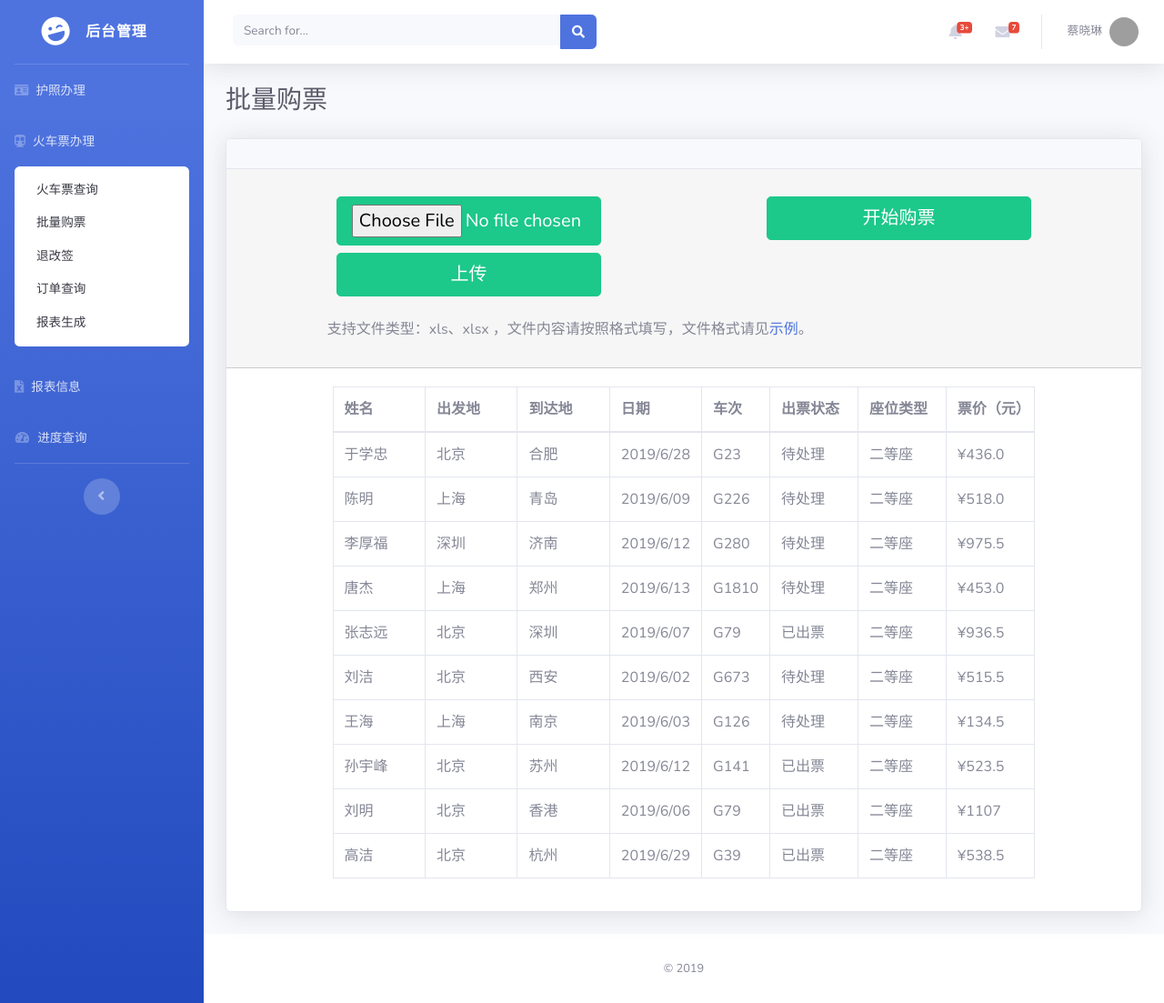
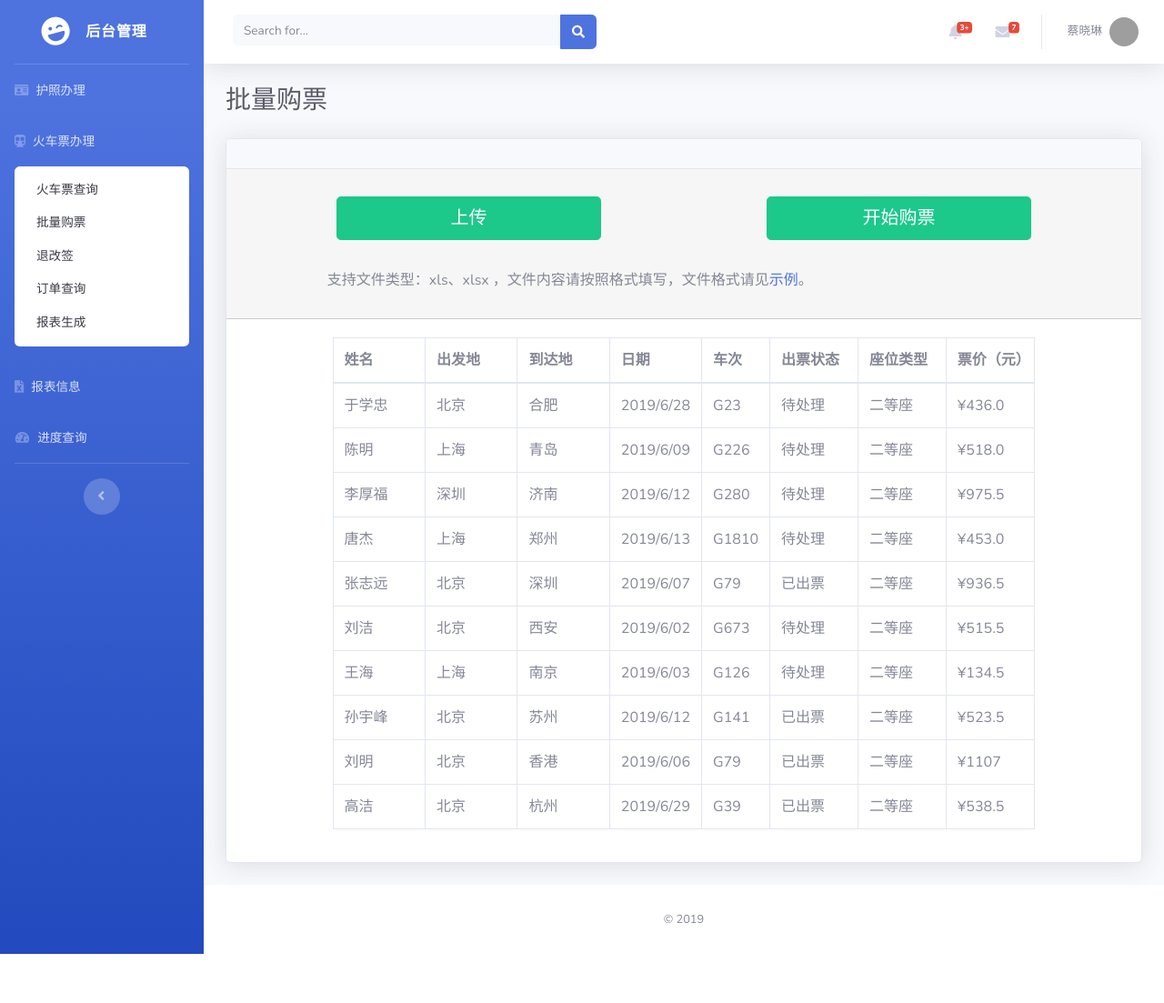
Before and after one commit to topsai/evisa-bg, a Django app: page /trainticket_team/ in a window 1280 px wide. Shown: the whole page at 91% size. After the commit the page ends 1049 px from the top, so only its background shows below. Run offline with Django 3.2, Linux system fonts and the light colour scheme; parts of the project's set-up code (start-up, migrations or seed data) failed here and were passed over; some libraries are stand-ins or nearby versions; grey boxes are pictures that could not be loaded.

```diff
--- a/templates/sb2/trainticket_team.html
+++ b/templates/sb2/trainticket_team.html
@@ -28,8 +28,9 @@
                 <div class="row col-center">
                     <div class="col-1"></div>
                     <div class="col-4">
-                        <input type="file" class="btn btn-success btn-lg btn-block">
-                        <button class="btn btn-success btn-lg btn-block">上传</button>
+                        <label for="upload" class="btn btn-success btn-lg btn-block">上传</label>
+                        <input id="upload" style="display: none" type="file" class="btn btn-success btn-lg btn-block" onchange="alert('chenge')">
+{#                        <button class="btn btn-success btn-lg btn-block">上传</button>#}
                     </div>
                     <div class="col-2"></div>
                     <div class="col-4">
```
